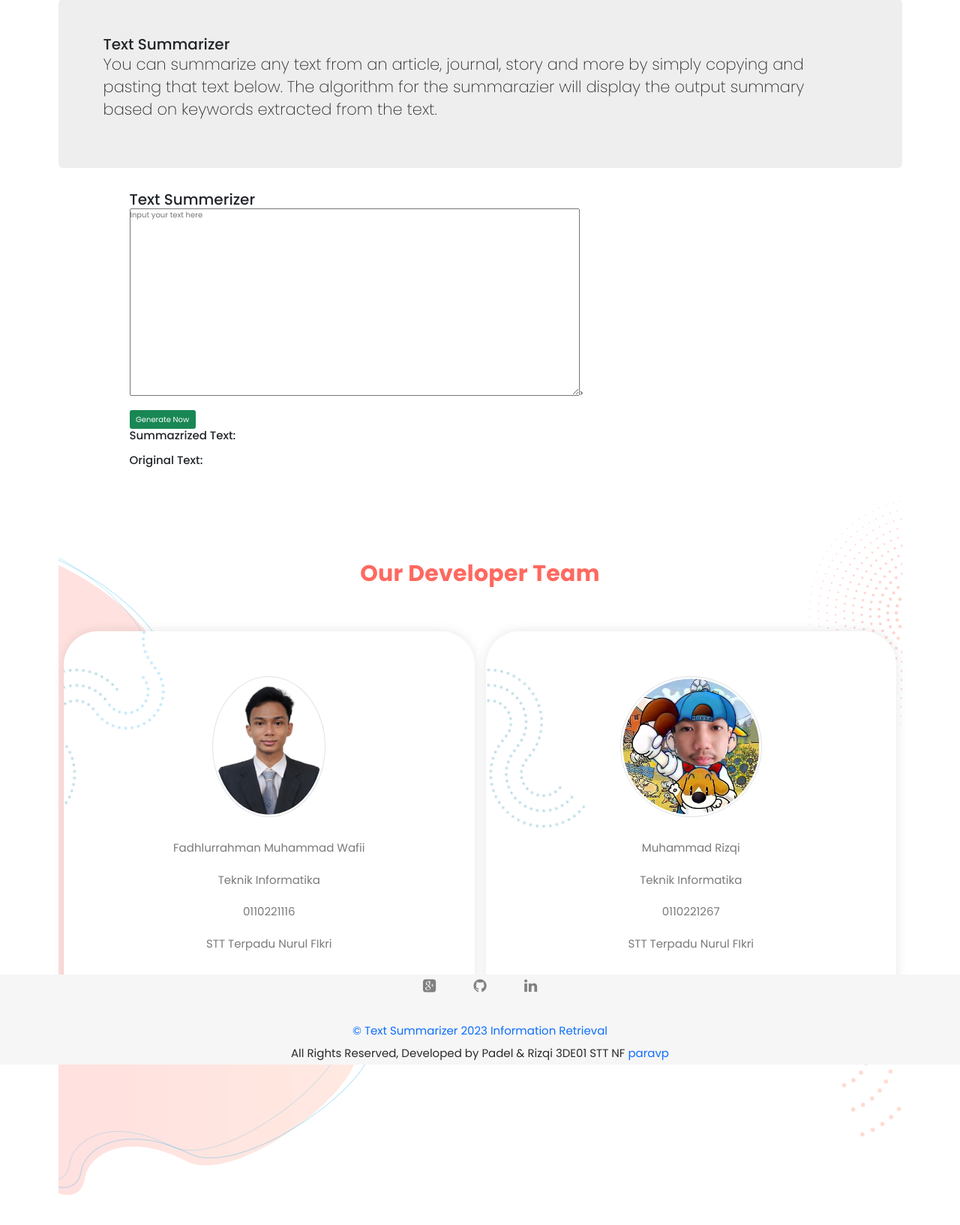
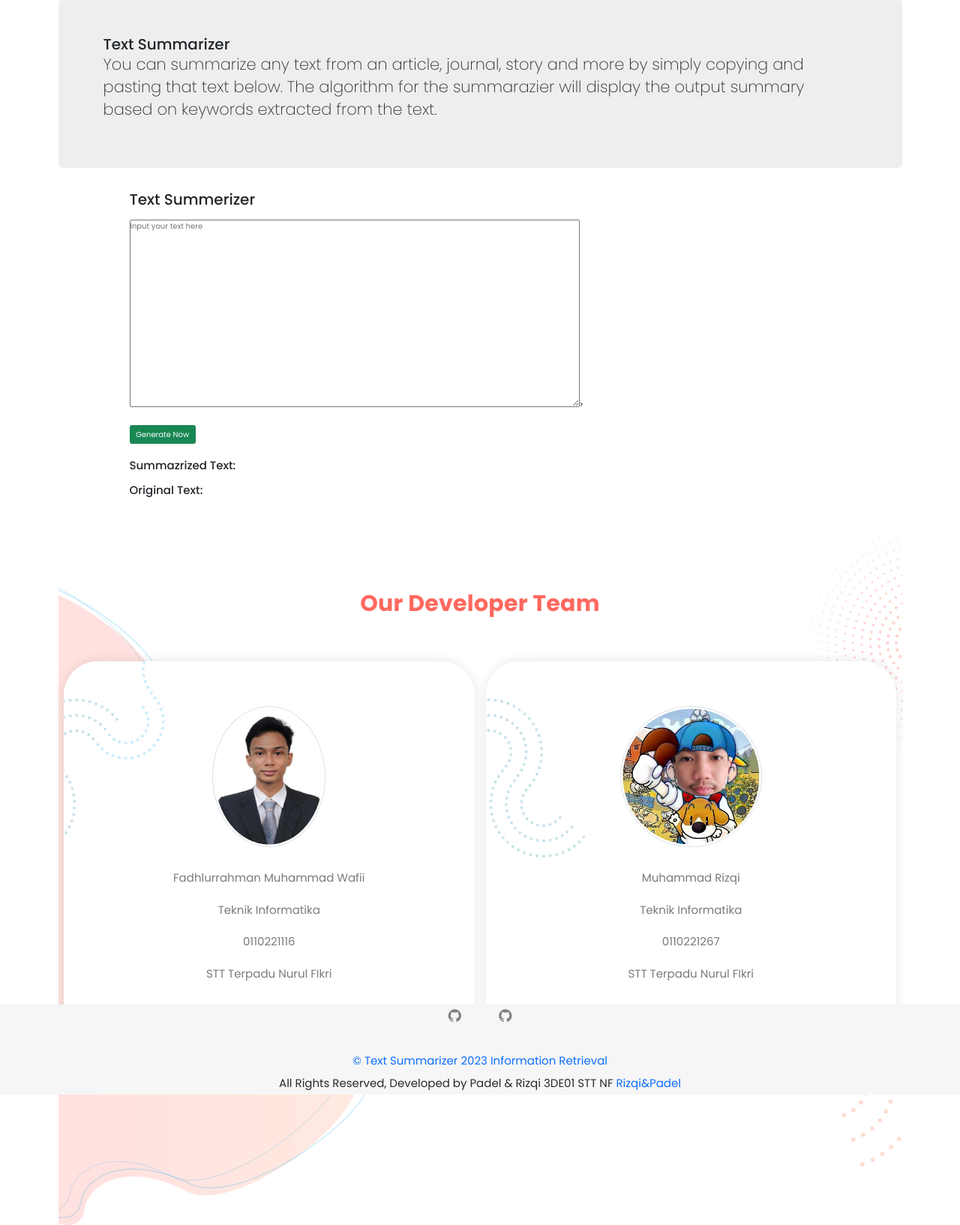
Before and after one commit to Rizqi-25/Text-Summarize, a Flask app: page / in a window 1280 px wide. Shown: the part 183-1817 px from the top of the page at 75% size. Before the commit the page ends 1777 px from the top, so only its background shows below. Run offline with Flask 2, Linux system fonts and the light colour scheme; some libraries are stand-ins or nearby versions.

Commit message:
index html update

```diff
--- a/summarization/templates/index.html
+++ b/summarization/templates/index.html
@@ -61,34 +61,6 @@
         text-decoration: none;
         color: rgb(228, 151, 42);
     }
-
-    /* h1,
-    h2,
-    h3,
-    h4,
-    h5,
-    h6 {
-        font-family: Montserrat, "Helvetica Neue", Helvetica, Arial, sans-serif;
-        font-weight: 700;
-    }
-
-    p {
-        font-size: 50px;
-    }
-
-    ul {
-        display: block;
-    }
-
-    .container {
-        position: relative;
-        margin-left: auto;
-        margin-right: auto;
-    }
-
-    .footer {
-        padding: 12px 0 12px 0;
-    } */
 
     .gray-bg {
         background-color: #f6f6f6;
@@ -171,7 +143,7 @@
         </div>
         <div class="row">
             <div class="col-lg-10 offset-lg-1">
-                <h2>Text Summerizer</h2>
+                <h2 style="margin-bottom: 15px;">Text Summerizer</h2>
                 <form action="/templates" id="sumform" method="POST">
                     <!-- <label for="exampleFormControlTextarea1">
                         You can summerize any text from article, journal, story and more by simply copying and pasting
@@ -183,13 +155,9 @@
                         placeholder="Input your text here"></textarea>></textarea>
 
                     <br>
-                    <!-- <p>Jumlah kalimat yang ingin ditampilkan dirangkuman: </p> -->
-                    <!-- <p>
-                        <input value="1" type="number" name="num_sentences" pattern="[0-9]+" min="1" max="100" required
-                            hidden>
-                    </p> -->
-                    <br>
-                    <button type="submit" id="form-submit" class="btn btn-success">Generate Now</button>
+                    <button style="margin: 20px 0 20px 0;" type="submit" id="form-submit"
+                        class="btn btn-success">Generate
+                        Now</button>
                     <br>
                     <h4 id="output">Summazrized Text: </h4>
                     <textbox name="output_text" id="output_text" maxlength="50000" style="width:600px; height:250px">
@@ -202,31 +170,7 @@
                     <h4>Original Text:</h4>
                     <p>{{ original_text }}</p>
                 </form>
-                <!-- <form action="/templates" id="sumform" method="POST">
-                    <label for="exampleFormControlTextarea1">
-                        You can summerize any text from article, journal, story and more by simply copying and pasting
-                        that text below. The Algortim for the summerizer will display the output summary based on
-                        keyword extracted from the text
-                    </label>
-                    <textarea class="form-control" name="input_text" id="input_text" rows="10"
-                        placeholder="Input your text here"></textarea>
-                    <br>
-                    <p>Jumlah kalimat yang ingin ditampilkan dirangkuman: </p>
-                    <p>
-                        <input type="number" name="num_sentences" pattern="[0-9]+" min="1" max="100" required>
-                    </p>
-                    <p>
-                        <button type="submit" id="form-submit" class="btn btn-success">Generate Now</button>
-                        <br>
-                        <label for="exampleFormControlTextarea1">
-                            <b>summerized Text :</b>
-                        </label>
-                        <textarea class="form-control" id="exampleFormControlTextarea1" rows="10">
-                            {% for sentence in output_summary %}
-                            <p>{{ sentence }} </p>
-                            {% endfor %}
-                        </textarea>
-                </form> -->
+
             </div>
         </div>
 
@@ -283,19 +227,13 @@
             <div class="footer-col2">
                 <ul class="weblinks-inline marg_bot">
                     <li>
-                        <a href="https://plus.google.com/" class="social transition" targer="_blank">
-                            <i class="fa fa-google-plus-square" aria-hidden="true"></i>
-                        </a>
-                    </li>
-                    <li>
-                        <a href="https://www.github.com/paravp/" class="social transition" targer="_blank">
+                        <a href="https://www.github.com/Rizqi-25/" class="social transition" targer="_blank">
                             <i class="fa fa-github" aria-hidden="true"></i>
                         </a>
                     </li>
                     <li>
-                        <a href="https://www.linkedin.com/in/parav-patel-2722008a/" class="social transition"
-                            targer="_blank">
-                            <i class="fa fa-linkedin" aria-hidden="true"></i>
+                        <a href="https://www.github.com/fdlrhmnwafii/" class="social transition" targer="_blank">
+                            <i class="fa fa-github" aria-hidden="true"></i>
                         </a>
                     </li>
                 </ul>
@@ -303,7 +241,7 @@
             <p class="copyright">
                 <a href="">© Text Summarizer 2023 Information Retrieval</a> <br>
                 All Rights Reserved, Developed by Padel & Rizqi 3DE01 STT NF
-                <a targer="_blank" href="http://github.com/paravp/">paravp</a>
+                <a targer="_blank" href="http://github.com/Rizqi-25/">Rizqi&Padel</a>
             </p>
         </div>
 
```
